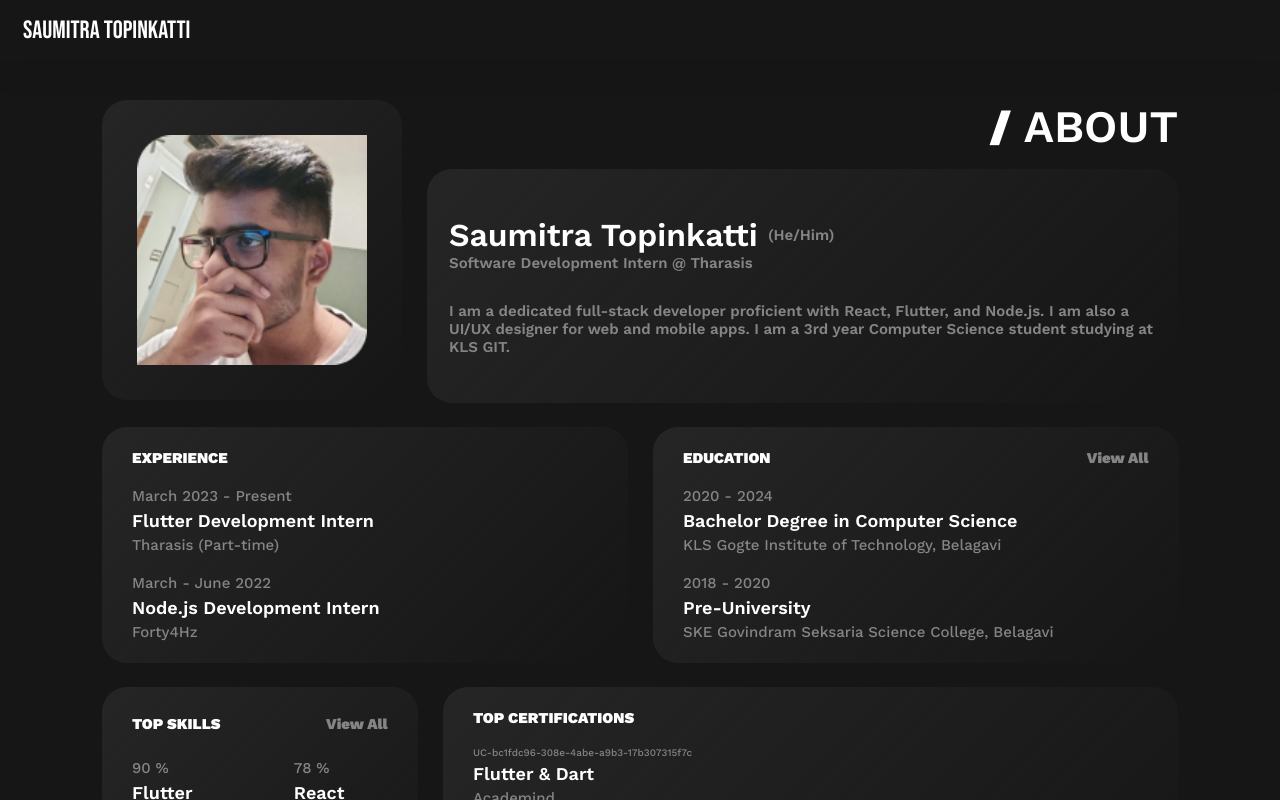
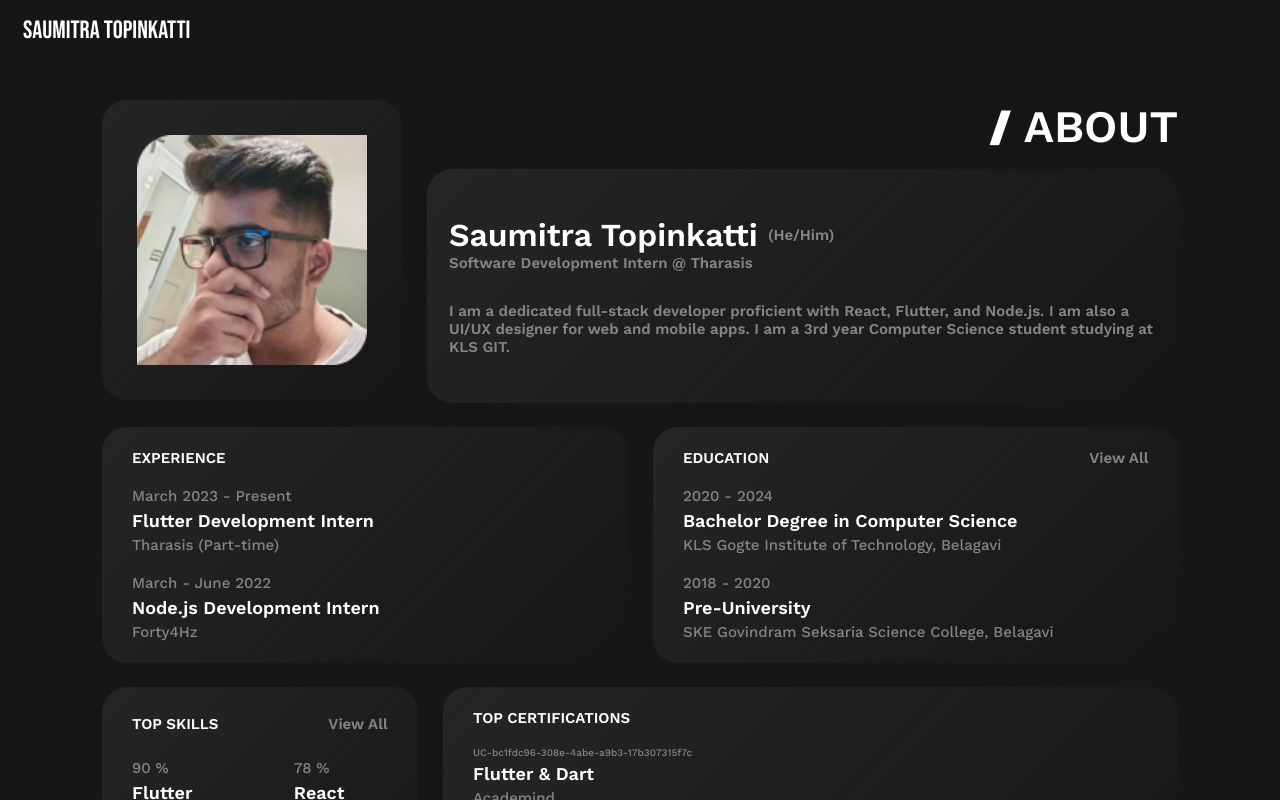
Before and after one commit to SBTopZZZ-LG/react-portfolio, a React (Create React App) app: page /about-me in a window 1280 px wide. Shown: the top 800 px of the page. Built offline with nearby package versions, Linux system fonts and the light colour scheme; some icons are missing.

Commit message:
fix: incorrect font weights

```diff
--- a/src/Pages/AboutMePageComponents/EducationCard.jsx
+++ b/src/Pages/AboutMePageComponents/EducationCard.jsx
@@ -54,7 +54,7 @@ const EducationCard = ({ style = {} }) => {
 				justifyContent: "space-between",
 			}}>
 				<span className="white" style={{
-					fontWeight: "bold",
+					fontWeight: "600",
 					fontSize: "15px",
 				}}>EDUCATION</span>
 
@@ -63,7 +63,7 @@ const EducationCard = ({ style = {} }) => {
 					style={{ all: "unset", cursor: "pointer" }}
 				>
 					<span className="view-all" style={{
-						fontWeight: "700",
+						fontWeight: "600",
 						fontSize: "15px",
 					}}>View All</span>
 				</a>
--- a/src/Pages/AboutMePageComponents/ExperienceCard.jsx
+++ b/src/Pages/AboutMePageComponents/ExperienceCard.jsx
@@ -47,7 +47,7 @@ const ExperienceCard = ({ style = {} }) => {
 			}}
 		>
 			<span className="white" style={{
-				fontWeight: "bold",
+				fontWeight: "600",
 				fontSize: "15px",
 			}}>EXPERIENCE</span>
 
--- a/src/Pages/AboutMePageComponents/TopCertificationsCard.jsx
+++ b/src/Pages/AboutMePageComponents/TopCertificationsCard.jsx
@@ -60,7 +60,7 @@ const TopCertificationsCard = ({ style = {} }) => {
 					justifyContent: "space-between",
 				}}>
 					<span className="white" style={{
-						fontWeight: "bold",
+						fontWeight: "600",
 						fontSize: "15px",
 					}}>TOP CERTIFICATIONS</span>
 				</div>
--- a/src/Pages/AboutMePageComponents/TopSkillsCard.jsx
+++ b/src/Pages/AboutMePageComponents/TopSkillsCard.jsx
@@ -48,7 +48,7 @@ const TopSkillsCard = ({ style = {} }) => {
 				justifyContent: "space-between",
 			}}>
 				<span className="white" style={{
-					fontWeight: "bold",
+					fontWeight: "600",
 					fontSize: "15px",
 				}}>TOP SKILLS</span>
 
@@ -57,7 +57,7 @@ const TopSkillsCard = ({ style = {} }) => {
 					style={{ all: "unset", cursor: "pointer" }}
 				>
 					<span className="view-all" style={{
-						fontWeight: "700",
+						fontWeight: "600",
 						fontSize: "15px",
 					}}>View All</span>
 				</a>
```
